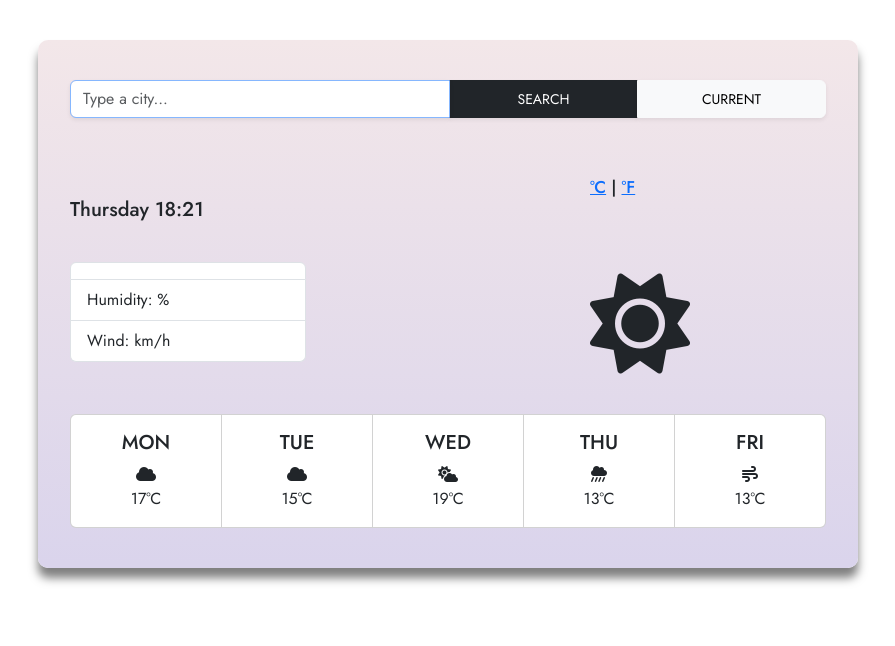
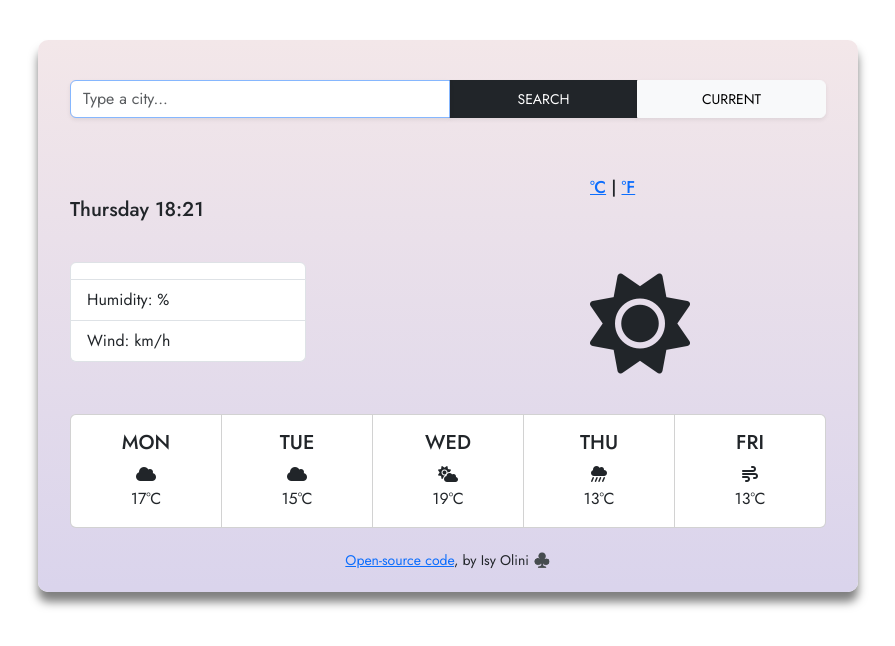
Before and after one commit to isyolini/Isyolini_Weather-app, a plain HTML site: page index.html in a window 1280 px wide. Shown: the whole page, without its empty margins (192-1087 px from the left). Drawn offline with nearby package versions, Linux system fonts and the light colour scheme; no server answers.

Commit message:
Updated CSS for footer

```diff
--- a/index.html
+++ b/index.html
@@ -130,6 +130,15 @@
           </div>
         </div>
       </div>
+      <div class="footer">
+        <small>
+          <a
+            href="https://github.com/isyolini/Isyolini_Weather-app"
+            target="_blank"
+            >Open-source code</a
+          >, by Isy Olini ♣️
+        </small>
+      </div>
     </div>
     <script src="src/script.js"></script>
   </body>
--- a/src/styles.css
+++ b/src/styles.css
@@ -57,3 +57,6 @@ a {
   padding: 20px;
   text-align: center;
 }
+.footer {
+  text-align: center;
+}
```
